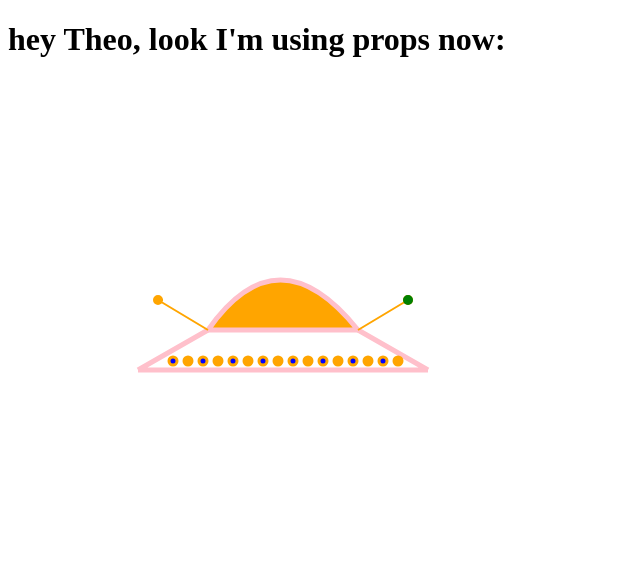
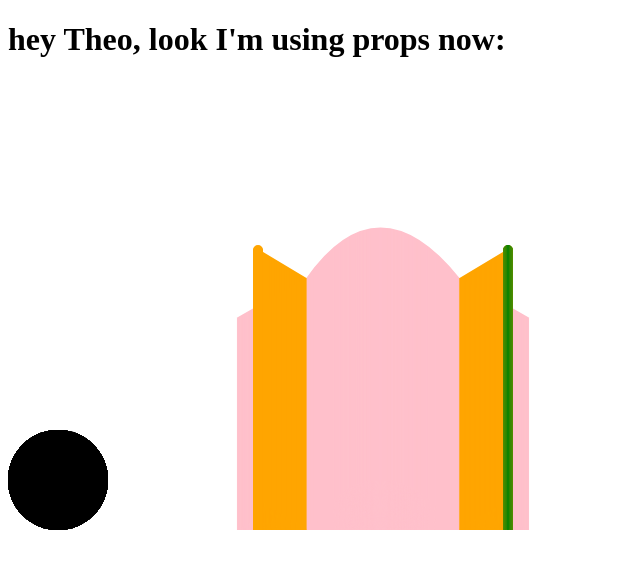
Before and after one commit to SarahJoniPower/UFO-animation, a React app: page / in a window 1280 px wide. Shown: the top 568 px of the page, without its empty margins (0-640 px from the left). Built offline with nearby package versions, Linux system fonts and the light colour scheme; the HTML template or start-up script is replaced by a standard one.

Commit message:
moving with a blur

```diff
--- a/src/app.jsx
+++ b/src/app.jsx
@@ -1,8 +1,11 @@
 import React from "react"
 import { UFO } from "./ufo"
+import { Circle } from "./circle"
 export const App = () => {
     return <div>
         <h1> hey Theo, look I'm using props now: </h1>
-        <UFO xAxis={200} yAxis={250} />
+        <Circle />
+        <UFO />
+        {/* <UFO xAxis={300} yAxis={350} /> */}
     </div>
 }
--- /dev/null
+++ b/src/circle.jsx
@@ -0,0 +1,23 @@
+import React, { useRef, useEffect } from "react"
+import { render } from "react-dom";
+export const Circle = () => {
+    const canvasRef = useRef(null)
+    useEffect(() => {
+        const canvas = canvasRef.current
+        const ctx = canvas.getContext("2d");
+        let requestId;
+        let x = 1;
+        const render = () => {
+        ctx.beginPath();
+        ctx.arc(50, 50, 50, 0, x * Math.PI);
+        ctx.fill();
+        x += 0.05;
+        requestId = requestAnimationFrame(render);
+        };
+        render();
+        return () => {
+            cancelAnimationFrame(requestId)
+        }
+    });
+   return <canvas width="100px" height="100px" ref={canvasRef} />
+};
--- a/src/ufo.jsx
+++ b/src/ufo.jsx
@@ -6,9 +6,13 @@ export const UFO = (props) => {
     const ctx = canvas.getContext("2d");
 
     // UFO
-    let xAxis = props.xAxis
-    let yAxis = props.yAxis
+    // let xAxis = props.xAxis
+    // let yAxis = props.yAxis
 
+    let requestId;
+    let xAxis = 200
+    let yAxis = 200
+    const render = () => {
     // top of UFO
     ctx.beginPath();
     ctx.moveTo(xAxis, yAxis)
@@ -86,7 +90,15 @@ export const UFO = (props) => {
         colour = 'blue'
       }
     }
-  },[]
-  )
+    yAxis += 1
+    requestId = requestAnimationFrame(render)
+  }
+  render()
+
+  return () => {
+    cancelAnimationFrame(requestId)
+  }
+  });
+
   return <canvas width="800px" height="450px" ref={canvasRef} />
 }
```
